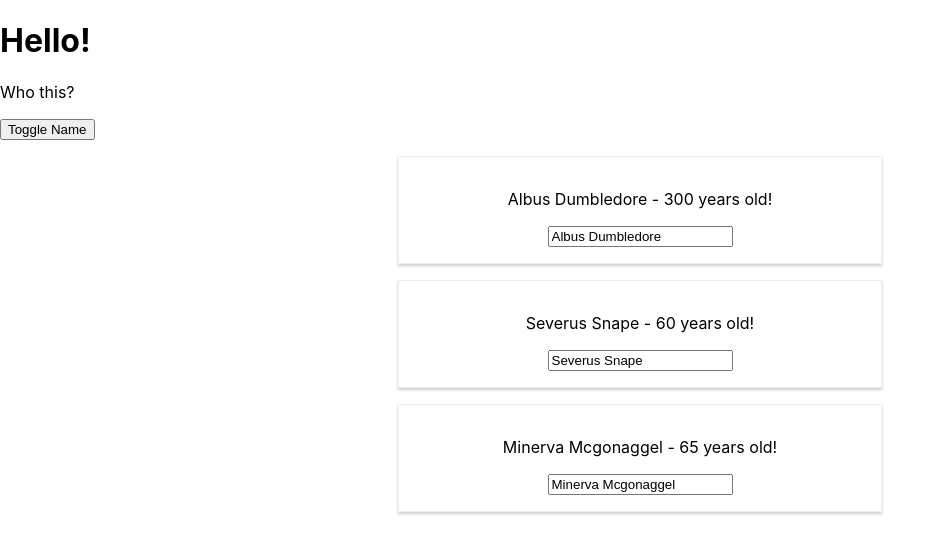
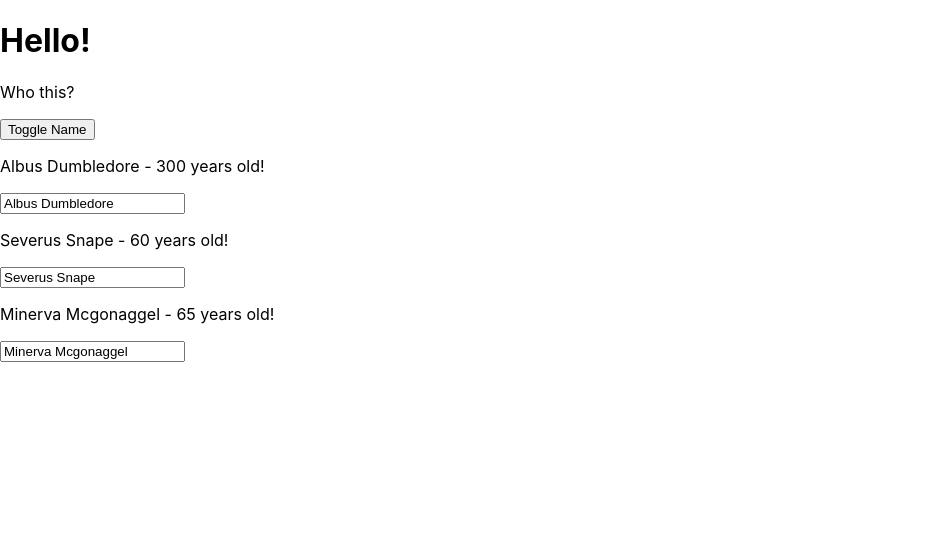
Before and after one commit to CengAmat/React-Zone-2, a React app in the folder react-zone-2/: page / in a window 1280 px wide. Both pictures are taken after a click on the button "Toggle Name". Shown: the top 554 px of the page, without its empty margins (0-946 px from the left). Built offline with nearby package versions, Linux system fonts and the light colour scheme.

Commit message:
Css module for person component

```diff
--- a/react-zone-2/src/Person/Person.css
+++ b/react-zone-2/src/Person/Person.css
@@ -1,14 +1,14 @@
-/* .Person {
+.Person {
     width: 60%;
     margin: 16px auto;
     border: 1px solid #eee;
     box-shadow: 0 2px 3px #ccc;
     padding: 16px;
     text-align: center;
-  }
+}
 
-  @media (min-width: 500px)' {
+@media (min-width: 500px) {
     .Person {
-      width: '450px'
+      width: 450px
     }
-} */
+}
--- a/react-zone-2/src/Person/Person.js
+++ b/react-zone-2/src/Person/Person.js
@@ -1,32 +1,13 @@
 import React from 'react';
-import './Person.css';
-import styled from 'styled-components';
+import classes from './Person.css';
 
-const StyledDiv = styled.div`
-    width: 60%;
-    margin: 16px auto;
-    border: 1px solid #eee;
-    box-shadow: 0 2px 3px #ccc;
-    padding: 16px;
-    text-align: center;
-
-  @media (min-width: 500px) {
-      width: 450px
-  }
-`;
-
-const person = (props) => {
-    const style = {
-        '@media (min-width: 500px)' : {
-            width: '450px'
-        }
-    }
+const person = props => {
     return (
-        <StyledDiv>
+        <div className = {classes.Person}>
             <p onClick = {props.click}>{props.name} - {props.age} years old! </p>
             <p>{props.children}</p>
             <input type = "text" onChange={props.changed} defaultValue = {props.name}/>
-        </StyledDiv>
+        </div>
 )
 };
 
```
